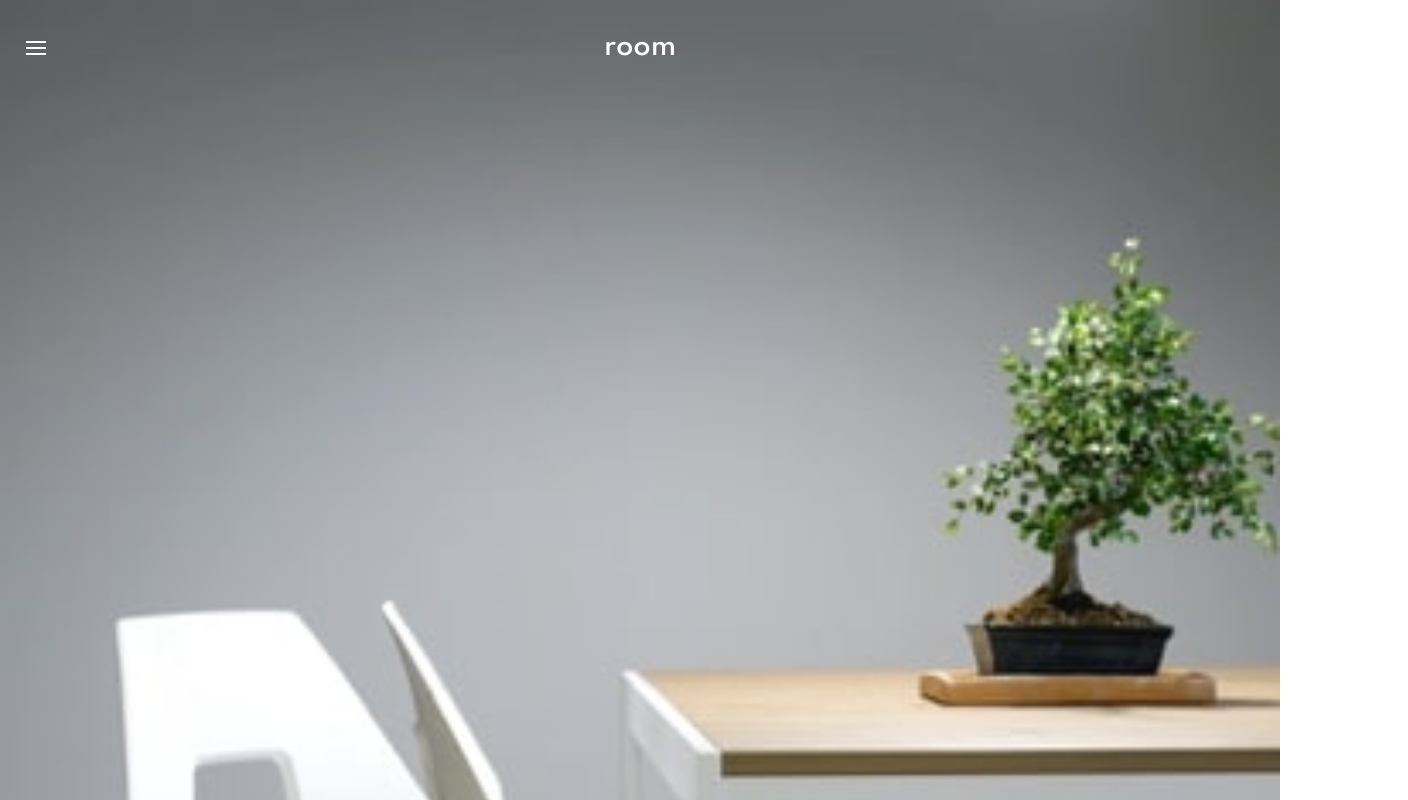
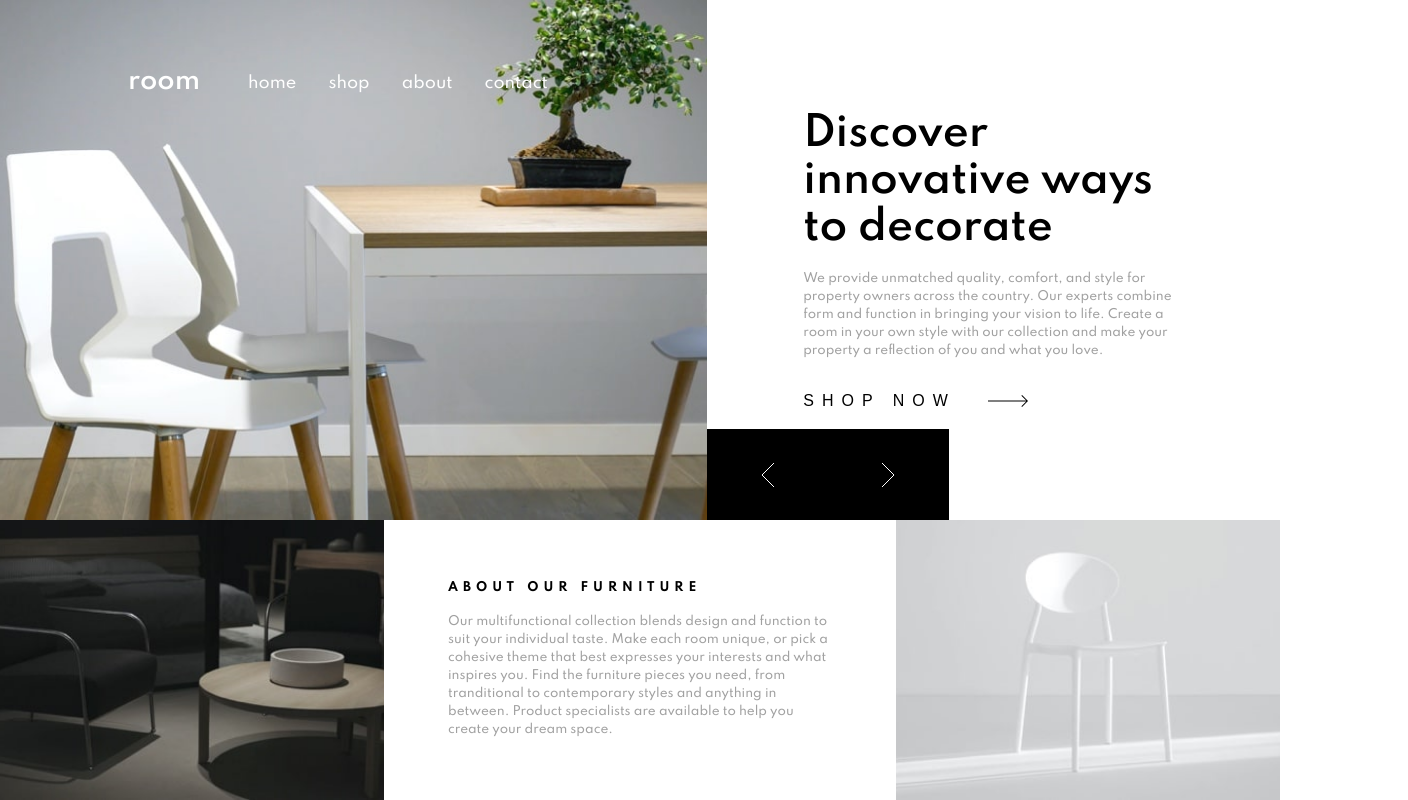
Before and after one commit to jeremiah-quill/room-homepage, a React (Create React App) app: page / in a window 1280 px wide. Shown: the top 800 px of the page, 1408 px wide, since content can reach past the window. Built offline with nearby package versions, Linux system fonts and the light colour scheme.

Commit message:
finished desktop layout.  need to conditionally render small vs. big images based on screen size

```diff
--- a/public/style.css
+++ b/public/style.css
@@ -8,10 +8,15 @@
 	--light-gray-text: hsl(0, 0%, 63%);
 }
 
+#root {
+	height: 100%;
+}
+
 html {
 	box-sizing: border-box;
 	font-family: var(--ff-main);
 	font-weight: 300;
+	height: 100%;
 }
 
 body,
@@ -19,6 +24,14 @@ body,
 	margin: 0;
 	padding: 0;
 	width: 100%;
+	height: 100%;
+}
+
+.App {
+	display: flex;
+	flex-direction: column;
+	height: 100%;
+	height: 100vh;
 }
 
 img {
@@ -156,7 +169,7 @@ h5 {
 
 .slideshow-buttons {
 	position: absolute;
-	bottom: 0;
+	top: -50.656px;
 	right: 0;
 	margin: 0px;
 }
@@ -175,10 +188,6 @@ h5 {
 
 .top-container > * {
 	flex: 0 1 50%;
-}
-
-.main-content-group {
-	padding: 4em 2em;
 }
 
 .gray-text {
@@ -213,6 +222,10 @@ h5 {
 	letter-spacing: 5px;
 }
 
+.content-group {
+	padding: 4em 2em;
+
+}
 .about-dark,
 .about-light {
 	width: 100%;
@@ -264,6 +277,19 @@ h5 {
 	opacity: 0;
 } */
 
+.main-content-group {
+	position: relative;
+}
+
+
+.content-group {
+	display: flex;
+	justify-content: center;
+	align-items: center;
+	flex-direction: column;
+	/* padding: 0em 4em; */
+}
+
 
 
 @media screen and (min-width: 400px) {
@@ -278,7 +304,132 @@ h5 {
 	.close-nav {
 		margin-right: 3.5em;
 	}
+
+	.content-group {
+
+		padding: 0em 4em;
+	}
 }
+
+/* large screens layout changes */
+@media screen and (min-width: 1000px) {
+	.top-container {
+		flex-direction: row;
+		height: 65vh;
+	}
+
+	.main-content-group {
+		flex: 0 1 35%;
+	}
+
+.hero-image {
+	flex: 0 1 65%;
+
+}
+
+	.hero-image > div > img {
+
+		height: 65vh;
+
+	}
+
+	.bottom-container {
+		display: flex;
+		width: 100%;
+		height: 35vh;
+	}
+
+	.about-dark {
+		width: 30%;
+		/* height: 300px; */
+		object-fit: cover;
+		/* object-position: bottom; */
+		/* flex: 1; */
+	}
+
+	.about-light {
+		width: 30%;
+		/* height: 300px; */
+		object-fit: cover;
+		/* object-position: bottom; */
+		/* flex: 1; */
+
+	}
+
+	.about {
+		width: 40%;
+	}
+
+
+
+	.content-group {
+		display: flex;
+		justify-content: center;
+		align-items: center;
+		flex-direction: column;
+		padding: 0em 4em;
+	}
+
+	body {
+		height: 100vh;
+	}
+
+	.hero-image > div img {
+		background-size:contain;
+	}
+
+	.slideshow-buttons {
+		position: absolute;
+		top: auto;
+		bottom: 0;
+		left: 0;
+		margin: 0px;
+	}
+
+	.hamburger-menu {
+		display: none;
+	}
+
+	.main-nav {
+		display: flex;
+		transform: translateY(0);
+		background: none;
+		margin-left: 3em;
+		position: static;
+		margin-top: .28em;
+	}
+
+	.main-nav ul li a {
+		color: white;
+	}
+
+	.close-nav {
+		display: none;
+	}
+
+	header {
+		text-align: left;
+		justify-content: flex-start;
+		margin-left: 8em;
+	}
+
+	.main-content-group {
+		padding: 0em 6em;
+
+	}
+
+	.main-content {
+		font-size: 2.5em;
+	}
+
+	.slide-right, .slide-left {
+		padding: 2.5em 4em;
+	}
+
+
+}
+
+
 
 :root {
 	--animate-duration: .5s;
--- a/src/App.js
+++ b/src/App.js
@@ -17,7 +17,8 @@ function App() {
 					src="images/image-about-dark.jpg"
 					alt="furniture"
 				/>
-				<div className="about main-content-group">
+				<div className="about content-group">
+					<div>
 					<h3>about our furniture</h3>
 					<p className="gray-text">
 						Our multifunctional collection blends design and function to suit
@@ -27,12 +28,14 @@ function App() {
 						styles and anything in between. Product specialists are available to
 						help you create your dream space.
 					</p>
+					</div>
 				</div>
 				<img
 					className="about-light"
 					src="images/image-about-light.jpg"
 					alt="furniture"
 				/>
+
 			</div>
 		</div>
 	);
--- a/src/components/SliderElement.js
+++ b/src/components/SliderElement.js
@@ -52,6 +52,17 @@ function SliderElement(props) {
 					/>
 					<img src={previousSlide.image} className={slideStatePrevious} />
 				</div>
+
+			</div>
+			<section className="main-content-group content-group">
+				<div>
+				<h2 className="main-content">{currentSlide.title}</h2>
+
+				<p className="gray-text">{currentSlide.content}</p>
+				<div className="shop-now-button-group">
+					<button className="shop-now">shop now</button>
+					<img src="images/icon-arrow.svg" alt="arrow icon" />
+				</div>
 				<div className="slideshow-buttons">
 					<button onClick={goPrevSlide} className="slide-left">
 						<img
@@ -66,14 +77,6 @@ function SliderElement(props) {
 						/>
 					</button>
 				</div>
-			</div>
-			<section className="main-content-group">
-				<h2 className="main-content">{currentSlide.title}</h2>
-
-				<p className="gray-text">{currentSlide.content}</p>
-				<div className="shop-now-button-group">
-					<button className="shop-now">shop now</button>
-					<img src="images/icon-arrow.svg" alt="arrow icon" />
 				</div>
 			</section>
 		</div>
--- a/src/data/data.js
+++ b/src/data/data.js
@@ -5,7 +5,9 @@ const data = {
         index: 0,
         title: "Discover innovative ways to decorate",
         content: "We provide unmatched quality, comfort, and style for property owners across the country. Our experts combine form and function in bringing your vision to life. Create a room in your own style with our collection and make your property a reflection of you and what you love.",
-        image: "/images/mobile-image-hero-1.jpg",
+        // image: "/images/mobile-image-hero-1.jpg",
+        image: "/images/desktop-image-hero-1.jpg",
+
 
     },
     {
@@ -13,7 +15,9 @@ const data = {
         index: 1,
         title: "We are available all across the globe",
         content: "With stores all over the world, it's easy for you to find furniture for your home or place of business. Locally, we’re in most major cities throughout the country. Find the branch nearest you using our store locator. Any questions? Don't hesitate to contact us today.",
-        image: "/images/mobile-image-hero-2.jpg",
+        // image: "/images/mobile-image-hero-2.jpg",
+        image: "/images/desktop-image-hero-2.jpg",
+
 
     },
     {
@@ -21,7 +25,9 @@ const data = {
         index: 2,
         title: "Manufactured with the best materials",
         content: "Our modern furniture store provide a high level of quality. Our company has invested in advanced technology to ensure that every product is made as perfect and as consistent as possible. With three decades of experience in this industry, we understand what customers want for their home and office.",
-        image: "/images/mobile-image-hero-3.jpg",
+        // image: "/images/mobile-image-hero-3.jpg",
+        image: "/images/desktop-image-hero-3.jpg",
+
 
     }
     ]
```
